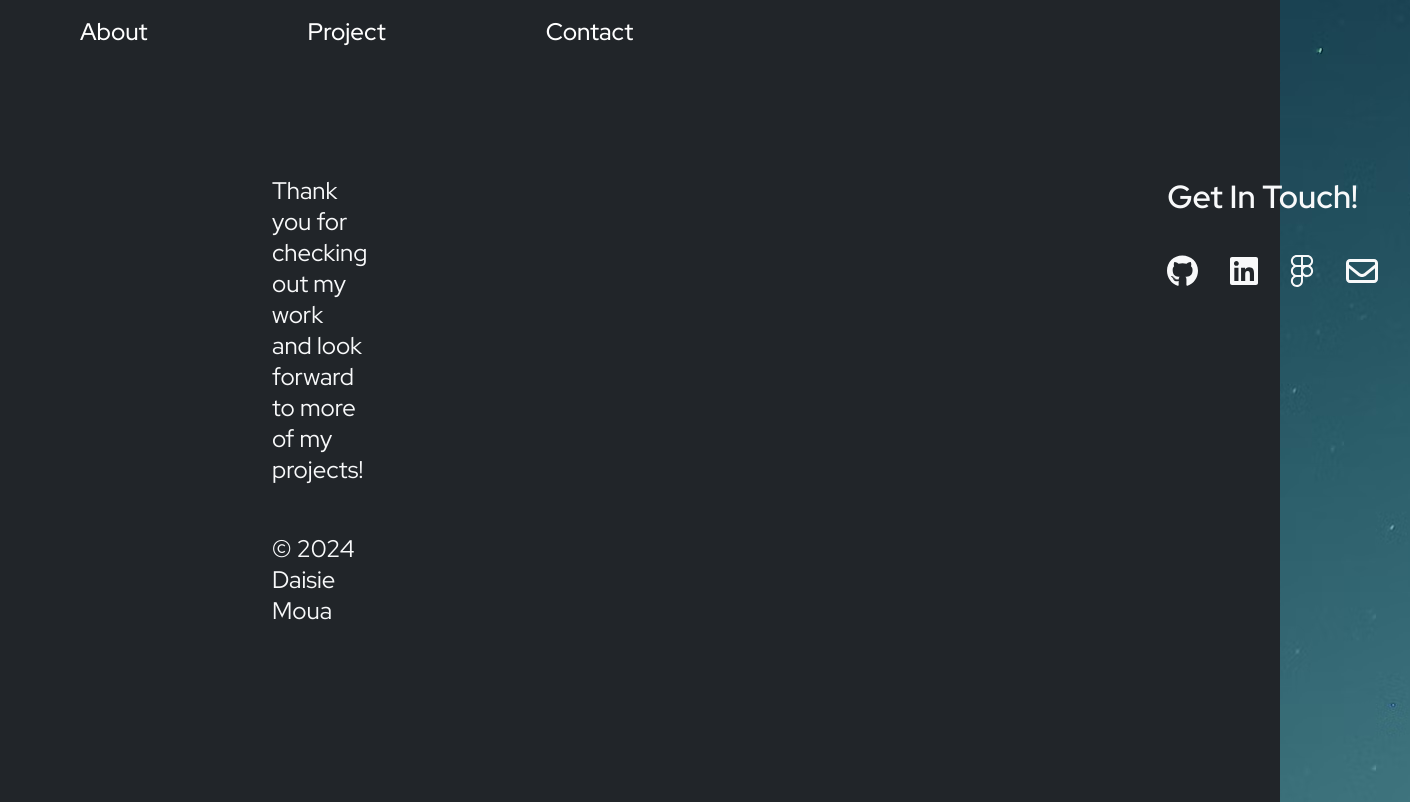
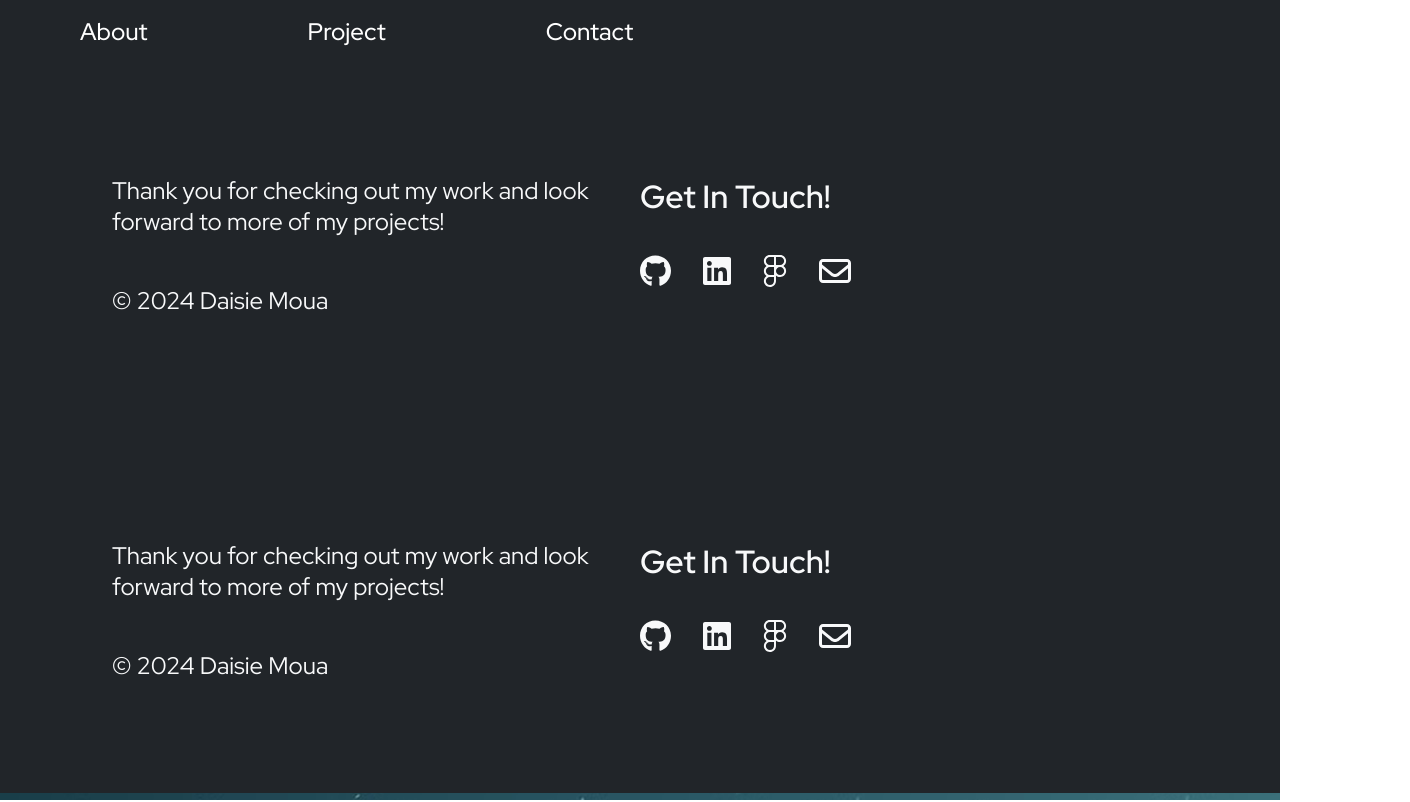
Before and after one commit to auom-eisiad/16-REACT-Portfolio, a React (Vite) app: page /Footer in a window 1280 px wide. Shown: the top 802 px of the page, 1410 px wide, since content can reach past the window. Built offline with nearby package versions, Linux system fonts and the light colour scheme.

Commit message:
fiexed contact form

```diff
--- a/src/App.css
+++ b/src/App.css
@@ -178,8 +178,9 @@ a {
 /* CONTACT STYLING */
 .contact-form {
   font-size: 3rem;
-  padding: 7rem;
-  margin: 0 40rem;
+  margin: 5rem auto;
+  display: flex;
+  justify-content: center;
   font-weight: 700;
 }
 
@@ -217,10 +218,8 @@ a {
 #error-page {
   margin-left: auto;
   margin-right: auto;
-  position: absolute;
-  top: 30%;
-  left: 35%;
-  font-size: 3rem;
+  display: flex;
+  justify-content: center;
 }
 
 /* FOOTER STYLING */
@@ -230,6 +229,7 @@ a {
   font-size: 1.5rem;
   padding: 7rem;
   display: flex;
+  justify-content: center;
   margin-left: auto;
   margin-right: auto;
 }
@@ -237,14 +237,6 @@ a {
 .credit,
 .social {
   flex: 1;
-}
-
-.credit {
-  margin-right: 50rem;
-}
-
-.credit-text {
-  margin-left: 10rem;
 }
 
 .spacing {
@@ -266,10 +258,10 @@ a {
 .icon a {
   margin-right: 2rem;
   font-size: 2rem;
+  cursor: pointer;
 }
 
 .icon a:hover {
   transition: opacity 0.3s ease-in-out;
   opacity: 0.5;
-  cursor: pointer;
 }
```
